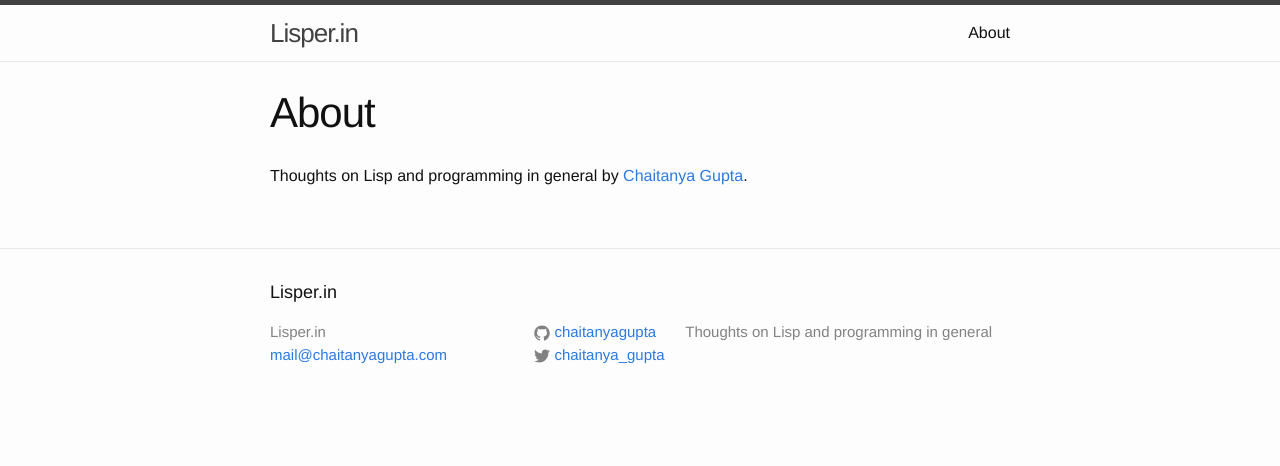
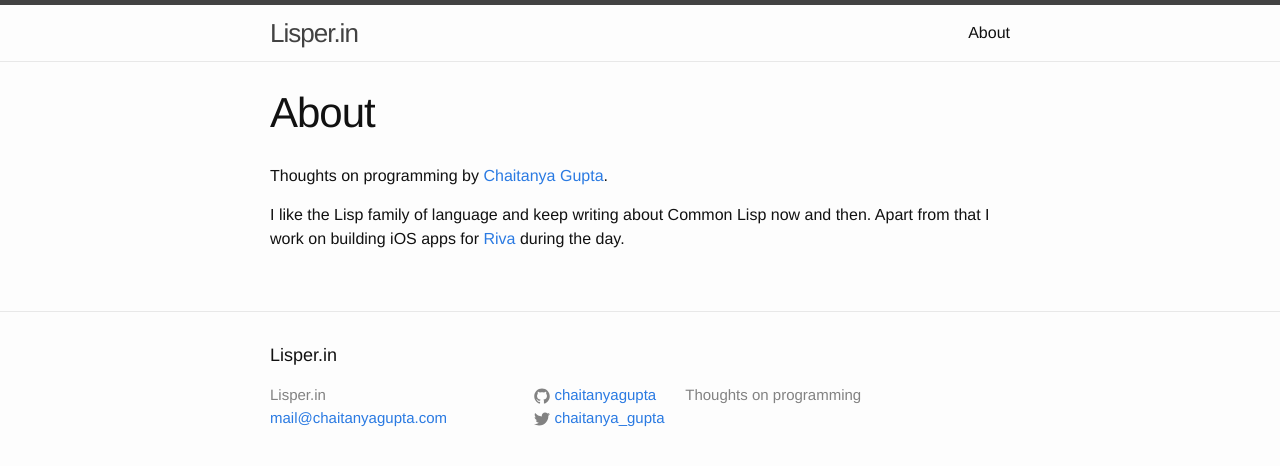
Before and after one commit to lisperin/lisperin.github.io, a Jekyll site: the page built from about.md, in a window 1280 px wide. Shown: the top 466 px of the page. Built offline with Jekyll 4.4.1, drawn with Linux system fonts in a browser that asks for light colours; Markdown is read by kramdown in place of the engine named in the settings.

Commit message:
Update about

```diff
--- a/_config.yml
+++ b/_config.yml
@@ -1,7 +1,7 @@
 # Site settings
 title: Lisper.in
 email: mail@chaitanyagupta.com
-description: Thoughts on Lisp and programming in general
+description: Thoughts on programming
 baseurl: ""
 url: "http://lisper.in"
 twitter_username: chaitanya_gupta
--- a/about.md
+++ b/about.md
@@ -4,4 +4,10 @@ title: About
 permalink: /about/
 ---
 
-Thoughts on Lisp and programming in general by [Chaitanya Gupta](http://chaitanyagupta.com/).
+Thoughts on programming by [Chaitanya Gupta](http://chaitanyagupta.com/).
+
+I like the Lisp family of language and keep writing about Common Lisp
+now and then. Apart from that I work on building iOS apps for [Riva][]
+during the day.
+
+[Riva]: http://riva.co/
```
